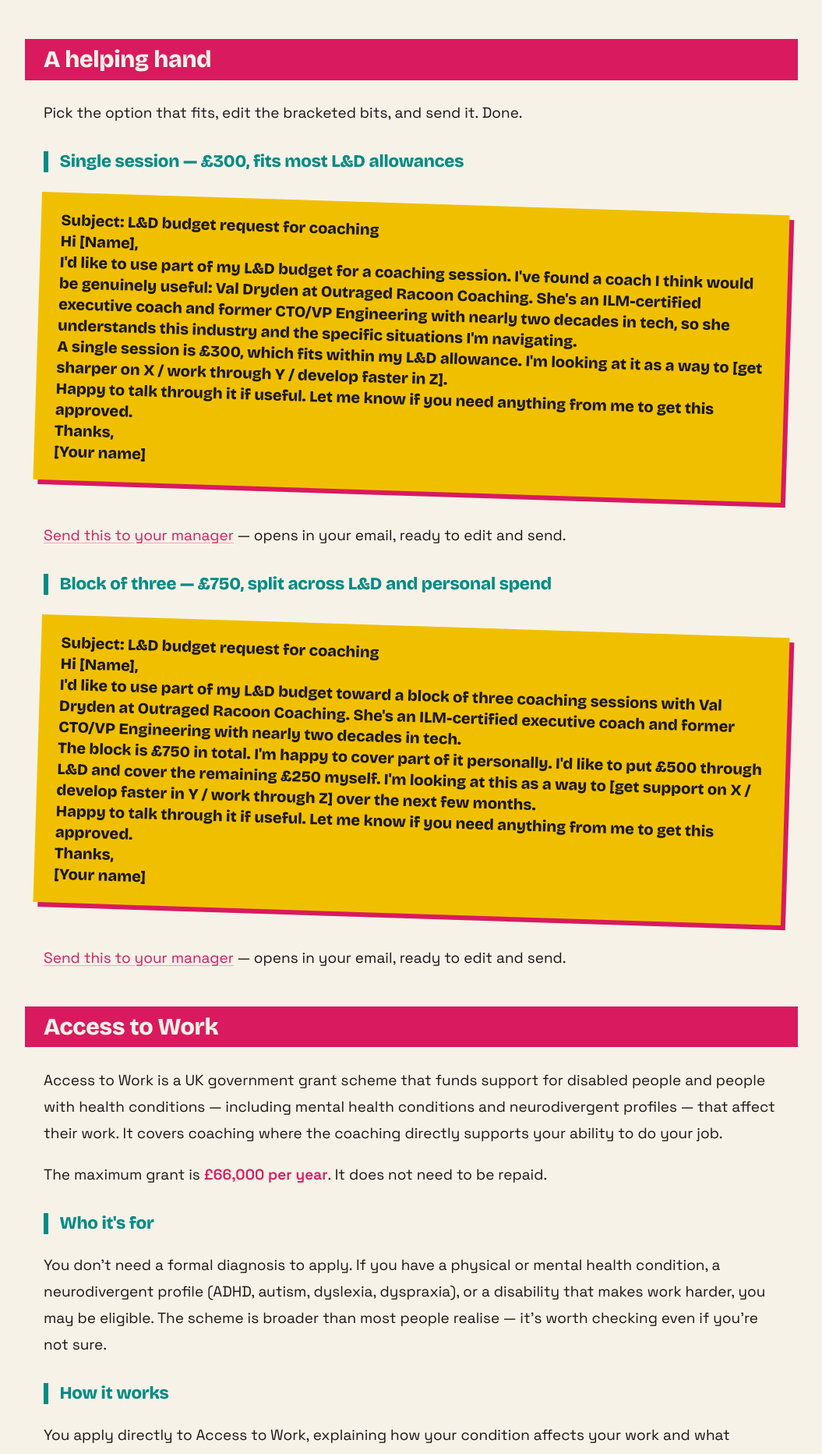
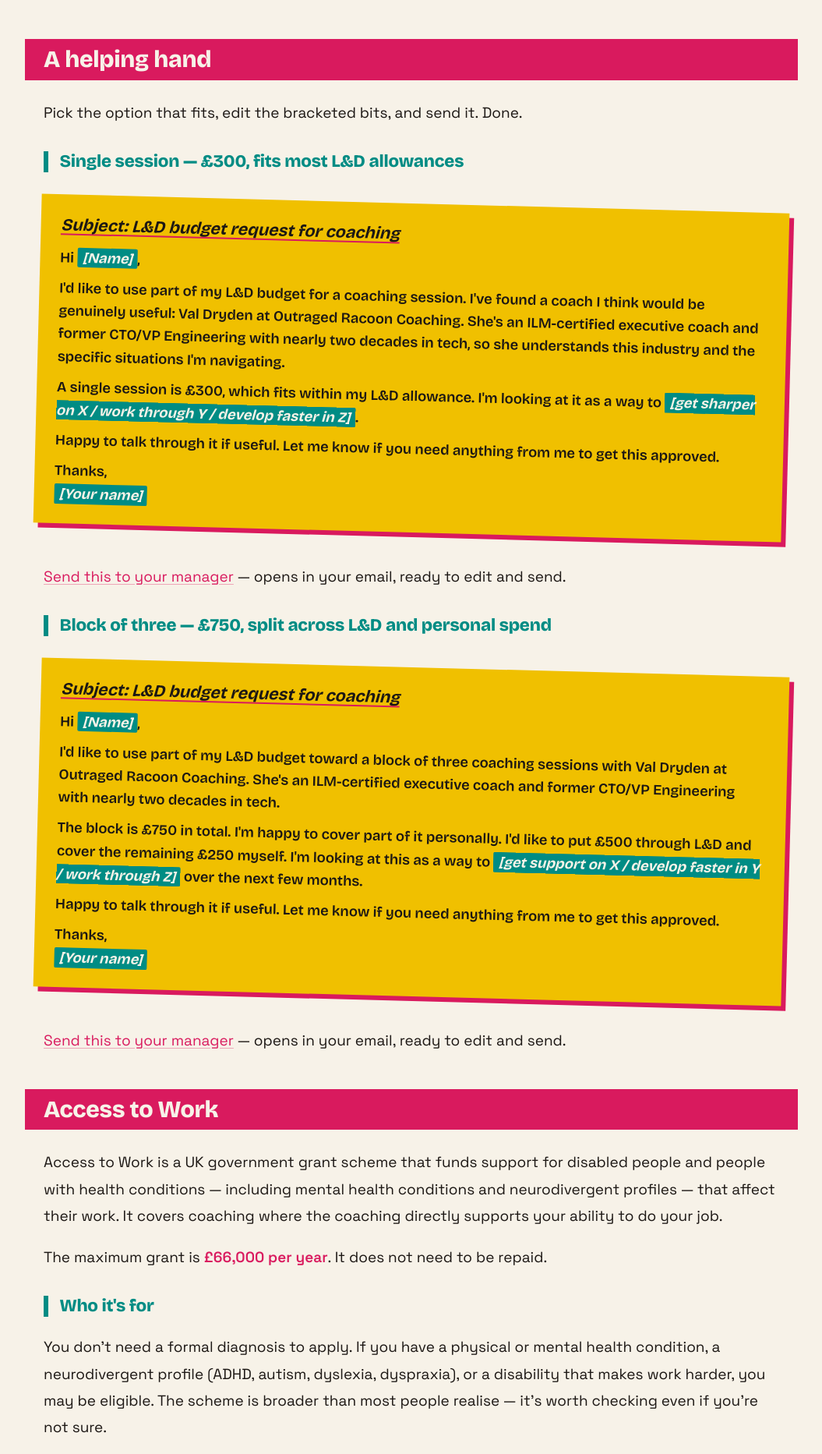
Before and after one commit to outragedpinkracoon/outragedpinkracoon.github.io, a Jekyll site: the page built from pages/coaching-funding.md, in a window 1280 px wide. Shown: the part 1895-3760 px from the top of the page at 78% size, without its empty margins (112-1167 px from the left). Built offline with Jekyll 4.4.1, drawn with Linux system fonts in a browser that asks for light colours; comment, search, counter and statistics services are not loaded.

Commit message:
Add .fill-blank, .email-subject, and .callout--email styles with full a11y coverage
New --email callout variant for readable email templates. fill-blank
chip uses teal. email-subject is bold italic ink with magenta underline.
All four a11y sheets updated: blue-yellow mode uses cream text on coral,
red-green overrides underline to vermillion, greyscale uses dark/near-white.

Co-Authored-By: Claude Sonnet 4.6 <noreply@anthropic.com>

```diff
--- a/_sass/a11y-cb-blue-yellow.scss
+++ b/_sass/a11y-cb-blue-yellow.scss
@@ -111,6 +111,17 @@ body.cb-blue-yellow {
     box-shadow: 6px 6px 0 #d91a5e;
     &--teal { background: $tri-green; color: #f7f2e8; box-shadow: 6px 6px 0 #1c1714; }
     &--yellow { background: $tri-coral; box-shadow: 6px 6px 0 #d91a5e; }
+    &--email  { background: $tri-coral; color: #f7f2e8; box-shadow: 6px 6px 0 #d91a5e; }
+  }
+
+  .email-subject {
+    color: #f7f2e8;
+    text-decoration-color: #f7f2e8;
+  }
+
+  .fill-blank {
+    background: #1c1714;
+    color: #f7f2e8;
   }
 
   // HR
--- a/_sass/a11y-cb-greyscale.scss
+++ b/_sass/a11y-cb-greyscale.scss
@@ -119,6 +119,16 @@ body.cb-greyscale {
     box-shadow: 6px 6px 0 $gs-dark;
     &--teal { background: $gs-mid; color: $gs-near-white; box-shadow: 6px 6px 0 $gs-dark; }
     &--yellow { background: $gs-light; border: 3px dashed $gs-dark; box-shadow: 6px 6px 0 $gs-dark; }
+    &--email  { background: $gs-light; border: 3px dashed $gs-dark; box-shadow: 6px 6px 0 $gs-dark; }
+  }
+
+  .fill-blank {
+    background: $gs-mid-dark;
+    color: $gs-near-white;
+  }
+
+  .email-subject {
+    color: $gs-mid-dark;
   }
 
   // Starburst
--- a/_sass/a11y-cb-red-green.scss
+++ b/_sass/a11y-cb-red-green.scss
@@ -122,6 +122,16 @@ body.cb-red-green {
     box-shadow: 6px 6px 0 $cb-blue;
     &--teal { background: $cb-amber; color: #1c1714; box-shadow: 6px 6px 0 #1c1714; }
     &--yellow { background: lighten($cb-sky, 30%); box-shadow: 6px 6px 0 $cb-blue; }
+    &--email  { background: lighten($cb-sky, 30%); box-shadow: 6px 6px 0 $cb-blue; }
+  }
+
+  .email-subject {
+    text-decoration-color: $cb-vermillion;
+  }
+
+  .fill-blank {
+    background: $cb-blue;
+    color: #f7f2e8;
   }
 
   // Starburst
--- a/_sass/a11y-reading-mode.scss
+++ b/_sass/a11y-reading-mode.scss
@@ -99,6 +99,16 @@ body.reading-mode {
       background: $reading-yellow;
       box-shadow: 6px 6px 0 $reading-magenta;
     }
+
+    &--email {
+      background: $reading-yellow;
+      box-shadow: 6px 6px 0 $reading-magenta;
+    }
+  }
+
+  .fill-blank {
+    background: $reading-teal;
+    color: #f7f2e8;
   }
 
   .audience-panel {
--- a/_sass/main.scss
+++ b/_sass/main.scss
@@ -2225,6 +2225,40 @@ blockquote {
     box-shadow: 6px 6px 0 $magenta;
     transform: rotate(1.5deg);
   }
+
+  &--email {
+    background: $yellow;
+    color: $ink;
+    box-shadow: 6px 6px 0 $magenta;
+    transform: rotate(1.5deg);
+    font-weight: 600;
+    font-size: 1.15rem;
+    line-height: 1.6;
+
+    p { margin: 0 0 0.6rem; }
+    p:last-child { margin-bottom: 0; }
+  }
+}
+
+.fill-blank {
+  background: $teal;
+  color: $cream;
+  padding: 0.1em 0.35em;
+  border-radius: 2px;
+  font-weight: 700;
+  font-style: italic;
+}
+
+.email-subject {
+  color: $ink;
+  font-style: italic;
+  font-weight: 700;
+  font-size: 1.35rem;
+  text-decoration: underline;
+  text-decoration-color: $magenta;
+  text-decoration-thickness: 2px;
+  text-underline-offset: 0.2em;
+  margin: 0 0 1.2rem;
 }
 
 // ━━━━━━━━━━━━━━━━━━━━━━━━━━━━━━━━━━━━━━━━━━━━━━━━━━━━━━━━━━━━━━━━━━━━━━━━━━━━
```
